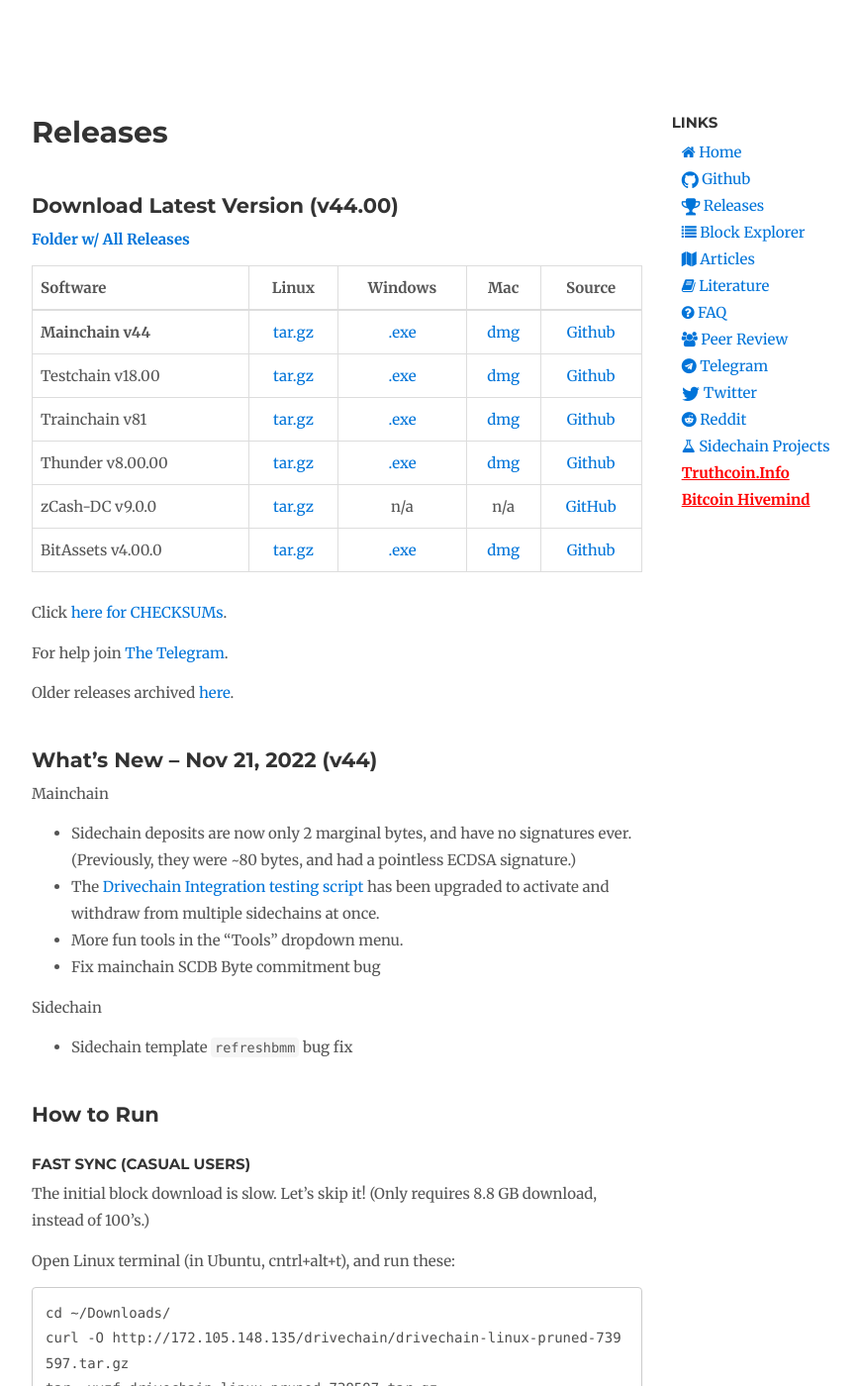
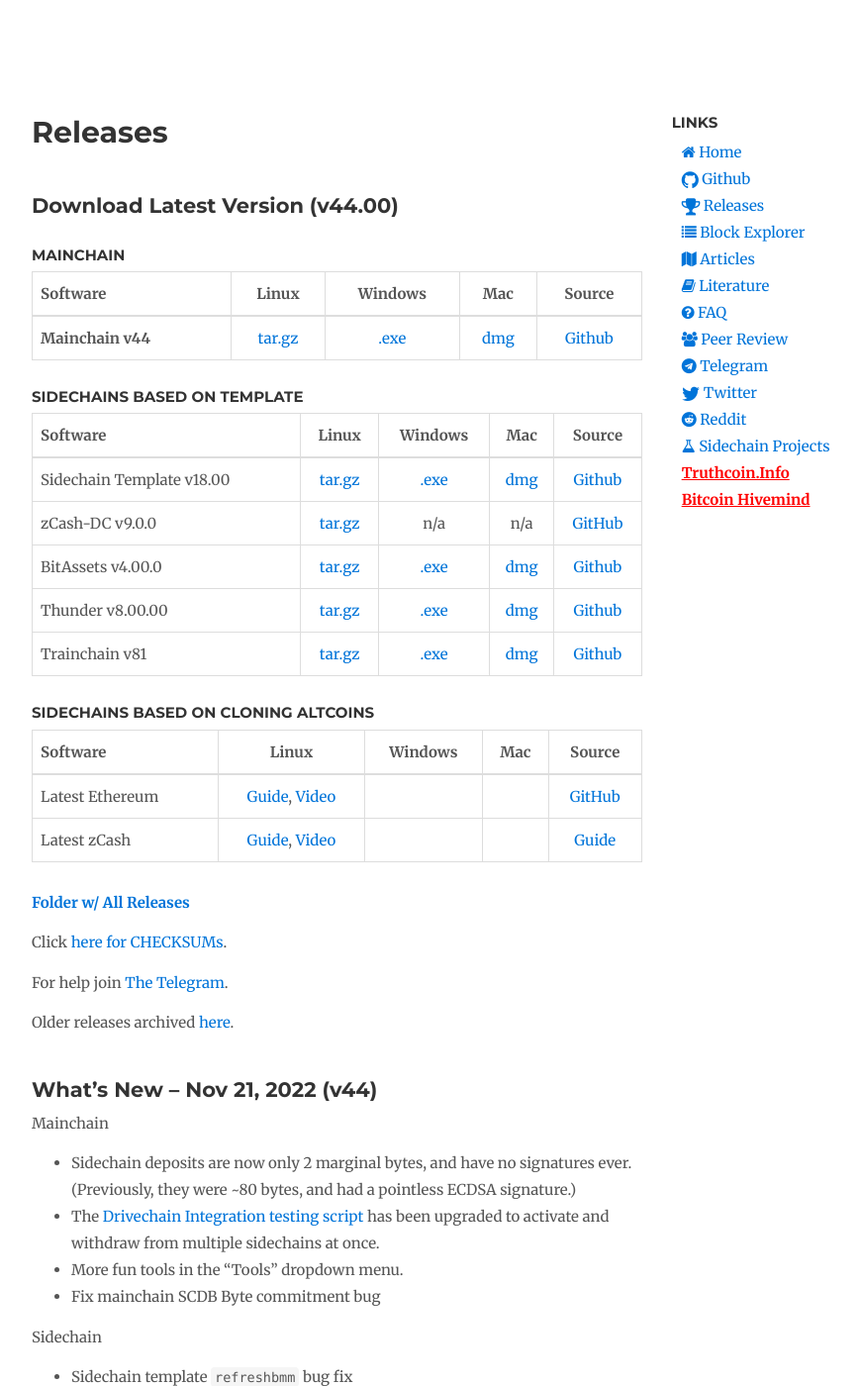
Before and after one commit to drivechain-project/drivechain.info, a Jekyll site: the page built from releases/index.md, in a window 1280 px wide and 1400 px high. Shown: the whole window at 99% size, without its empty margins (138-1007 px from the left). Built offline with Jekyll 4.4.1, drawn with Linux system fonts in a browser that asks for light colours; our own code applies the rules of GitHub Pages for plain Markdown files; comment, search, counter and statistics services are not loaded.

Commit message:
reformat releases page

```diff
--- a/releases/index.md
+++ b/releases/index.md
@@ -7,17 +7,30 @@
 
 ## Download Latest Version (v44.00)
 
-[**Folder w/ All Releases**](http://release.drivechain.info/)
+### Mainchain
 
 |Software|Linux|Windows|Mac|Source|
 |--------|:---:|:-----:|:-:|:----:|
 |**Mainchain v44**|[tar.gz][drivechain-tar]|[.exe][drivechain-exe]|[dmg][drivechain-dmg]|[Github](https://github.com/drivechain-project/mainchain/)|
-|Testchain v18.00|[tar.gz][testchain-tar]|[.exe][testchain-exe]|[dmg][testchain-dmg]|[Github](https://github.com/drivechain-project/sidechains)|
-|Trainchain v81|[tar.gz][train-tar]|[.exe][train-exe]|[dmg][train-dmg]|[Github](https://github.com/drivechain-project/sidechains/tree/trainchain)|
-|Thunder v8.00.00|[tar.gz][thunder-tar]|[.exe][thunder-exe]|[dmg][thunder-dmg]|[Github](https://github.com/drivechain-project/sidechains/tree/thunder)|
+
+### Sidechains Based on Template
+
+|Software|Linux|Windows|Mac|Source|
+|--------|:---:|:-----:|:-:|:----:|
+|Sidechain Template v18.00|[tar.gz][testchain-tar]|[.exe][testchain-exe]|[dmg][testchain-dmg]|[Github](https://github.com/drivechain-project/sidechains)|
 |zCash-DC v9.0.0|[tar.gz][zside-tar]|n/a|n/a|[GitHub](https://github.com/nchashch/zcash-sidechain)|
 |BitAssets v4.00.0|[tar.gz][bitasset-tar]|[.exe][bitasset-exe]|[dmg][bitasset-dmg]|[Github](https://github.com/drivechain-project/sidechains/tree/BitAssets)|
+|Thunder v8.00.00|[tar.gz][thunder-tar]|[.exe][thunder-exe]|[dmg][thunder-dmg]|[Github](https://github.com/drivechain-project/sidechains/tree/thunder)|
+|Trainchain v81|[tar.gz][train-tar]|[.exe][train-exe]|[dmg][train-dmg]|[Github](https://github.com/drivechain-project/sidechains/tree/trainchain)|
 
+### Sidechains Based on Cloning Altcoins
+
+|Software|Linux|Windows|Mac|Source|
+|--------|:---:|:-----:|:-:|:----:|
+|Latest Ethereum|[Guide](https://www.drivechain.info/blog/ethside-guide/), [Video](https://www.youtube.com/watch?v=PsaSGZ0yulQ&list=PLw8-6ARlyVciMH79ZyLOpImsMug3LgNc4&index=11)|||[GitHub](https://github.com/nchashch/ethereum-sidechain)|
+|Latest zCash|[Guide](https://github.com/nchashch/zcash-sidechain/blob/master/zside-tour-2022.sh), [Video](https://www.youtube.com/watch?v=N33iJK2FdpE&list=PLw8-6ARlyVciMH79ZyLOpImsMug3LgNc4&index=10)|||[Guide](https://github.com/nchashch/zcash-sidechain)|
+
+[**Folder w/ All Releases**](http://release.drivechain.info/)
 
 [drivechain-dmg]: http://172.105.148.135/drivechain/drivechain-0.44.00-osx.dmg
 [drivechain-exe]: http://172.105.148.135/drivechain/drivechain-0.44.00-win64-setup.exe
```
